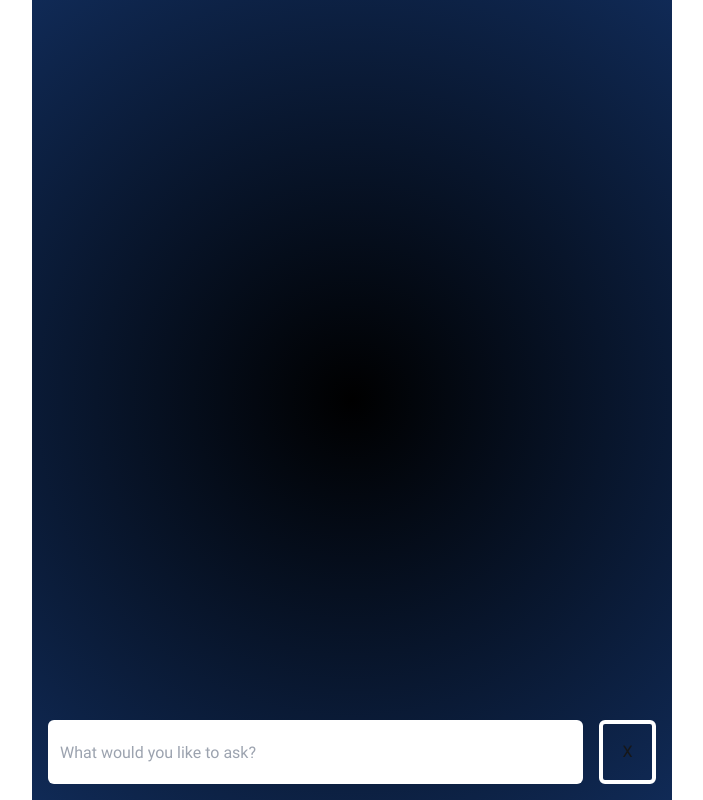
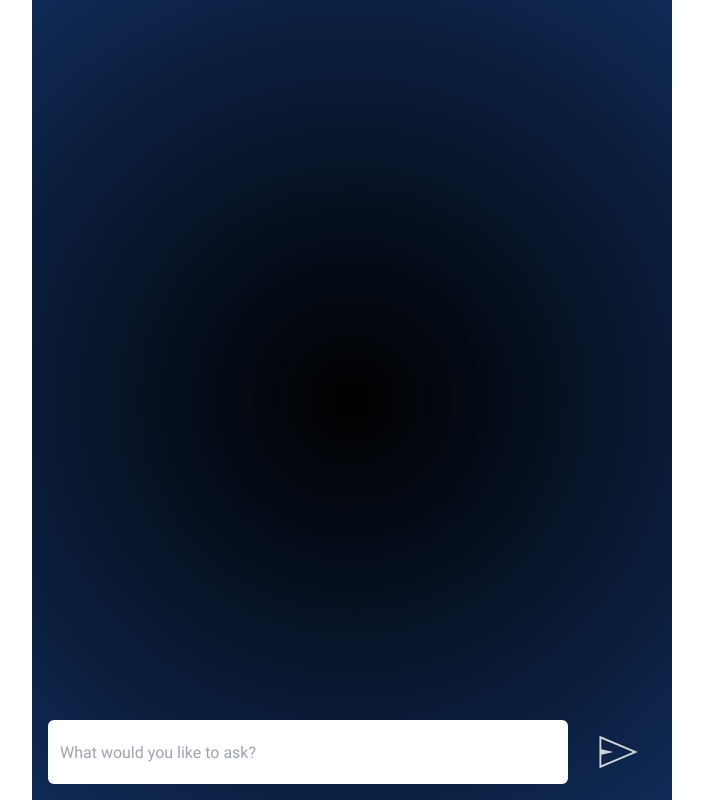
Before and after one commit to O-K-G/ai-app, a Next.js app: page / in a window 1280 px wide. Shown: the whole page, without its empty margins (288-991 px from the left). Built offline with nearby package versions, Linux system fonts and the light colour scheme.

Commit message:
refactor: button with a11y

```diff
--- a/src/app/globals.css
+++ b/src/app/globals.css
@@ -32,6 +32,6 @@ body {
   }
 
   .submit-button {
-    @apply h-full min-w-8 w-16 rounded-md outline-none border-4 border-white focus:border-4 focus:border-blue-500;
+    @apply outline-none focus:lg:rounded-md lg:border-4 lg:border-transparent focus:lg:border-blue-500;
   }
 }
--- /dev/null
+++ b/src/app/icons/Submit-icon.tsx
@@ -0,0 +1,13 @@
+import { IconsProps } from "@constants/interfaces";
+
+export default function SubmitIcon({ className }: IconsProps) {
+  return (
+    <svg
+      xmlns="http://www.w3.org/2000/svg"
+      viewBox="0 -960 960 960"
+      className={className}
+    >
+      <path d="M172-238v-484l574 242-574 242Zm28-42 474-200-474-200v160l180 40-180 40v160Zm0 0v-400 400Z" />
+    </svg>
+  );
+}
--- a/src/components/Input.tsx
+++ b/src/components/Input.tsx
@@ -1,22 +1,36 @@
 import { InputProps } from "@constants/interfaces";
 import { AssistantContext } from "@components/AssistantContextProvider";
 import { useContext } from "react";
+import SubmitIcon from "@/app/icons/Submit-icon";
 
 const PLACEHOLDER_DEFAULT_VALUE = "What would you like to ask?";
+const SUBMIT_ARIA_LABEL = "Submit";
+const LABEL_VALUE = "Write your question here.";
 
 export default function Input({ placeholderValue }: InputProps) {
   const { input, handleInputChange } = useContext(AssistantContext);
 
   return (
     <div className="flex-center gap-4 h-16 font-roboto-regular">
-      <input
+      <label htmlFor="chat-input" className="sr-only">
+        {LABEL_VALUE}
+      </label>
+      <input // TODO: Add sanitation and validate with Zod.
         className="chat-input"
         value={input || ""}
         placeholder={placeholderValue || PLACEHOLDER_DEFAULT_VALUE}
         onChange={handleInputChange}
+        type="text"
+        id="chat-input"
+        minLength={1}
+        maxLength={100}
       />
-      <button type="submit" className="submit-button">
-        X
+      <button
+        type="submit"
+        aria-label={SUBMIT_ARIA_LABEL}
+        className="group submit-button"
+      >
+        <SubmitIcon className="fill-gray-300 group-focus:fill-white h-full min-w-8 w-16" />
       </button>
     </div>
   );
--- a/src/constants/interfaces.tsx
+++ b/src/constants/interfaces.tsx
@@ -16,3 +16,7 @@ export interface MessageProps {
   role: string;
   content: string;
 }
+
+export interface IconsProps {
+  className?: string;
+}
```
